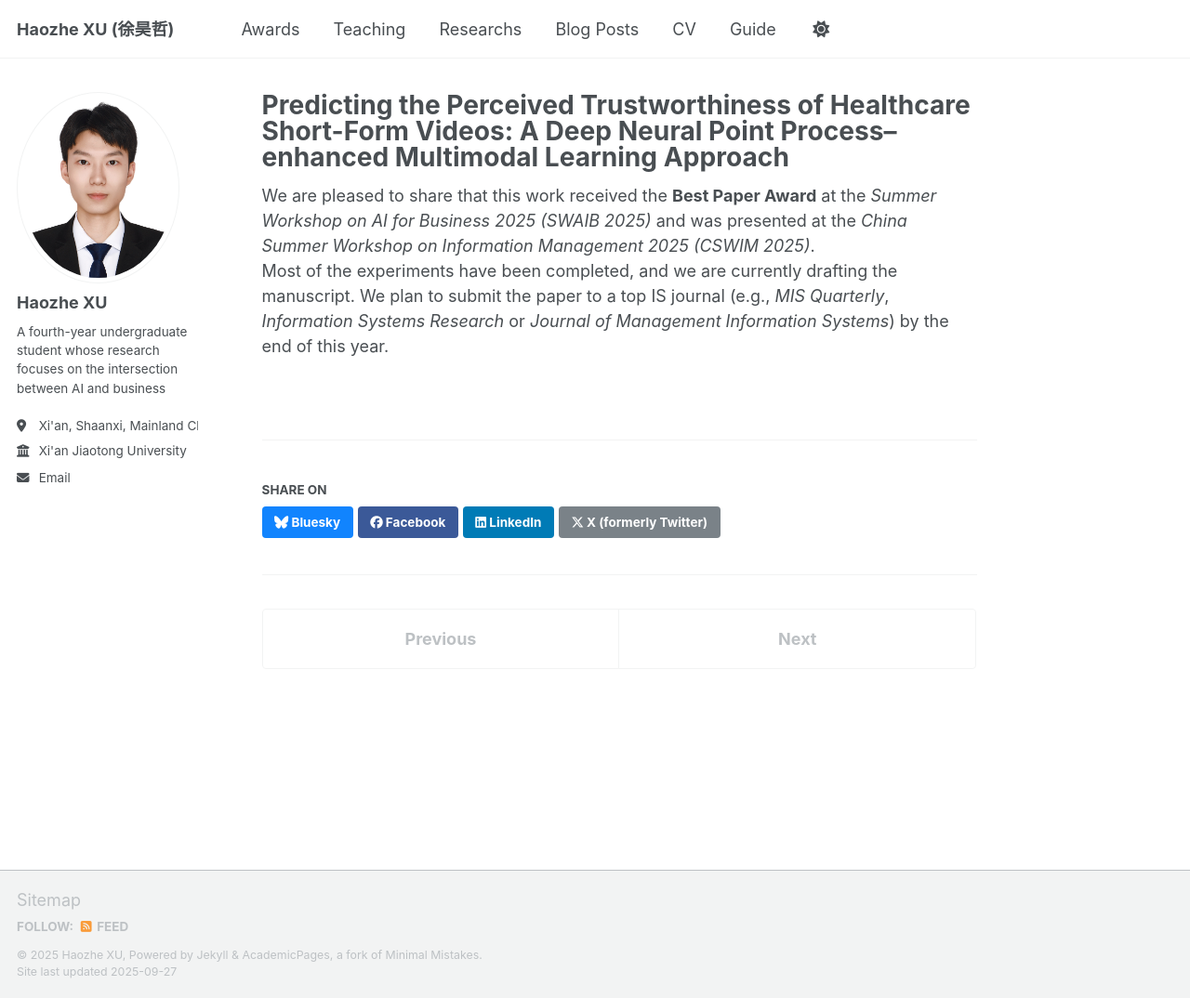
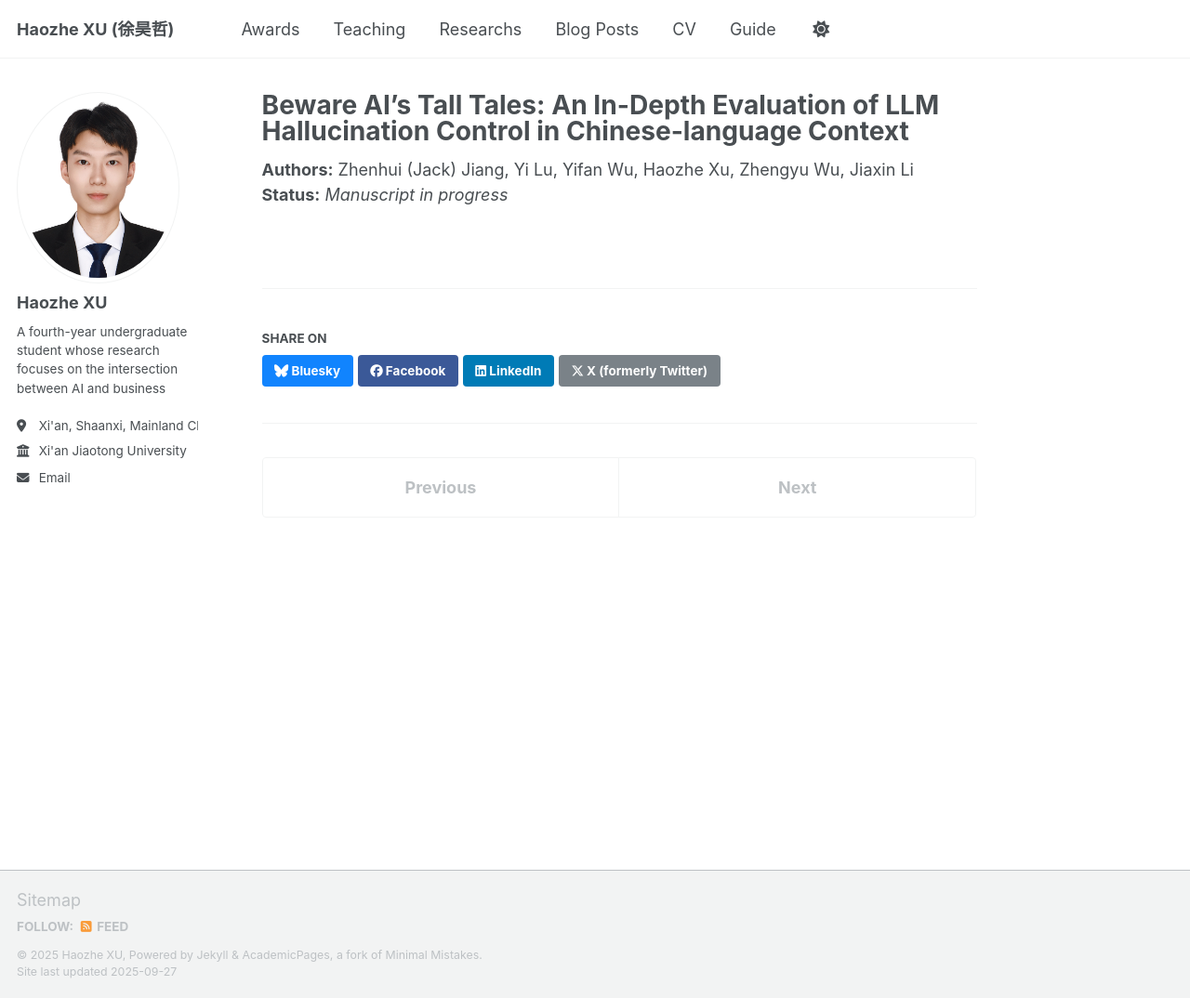
Before and after one commit to XuHaozhe0204/XuHaozhe0204.github.io, a Jekyll site: the page built from _portfolio/portfolio-3.md, in a window 1280 px wide and 1074 px high. Shown: the whole window at 93% size. Built offline with Jekyll 4.4.1, drawn with Linux system fonts in a browser that asks for light colours; a script that is not in the unit is left out.

Commit message:
Update portfolio-3.md

```diff
--- a/_portfolio/portfolio-3.md
+++ b/_portfolio/portfolio-3.md
@@ -1,8 +1,7 @@
 ---
-title: "Predicting the Perceived Trustworthiness of Healthcare Short-Form Videos: A Deep Neural Point Process–enhanced Multimodal Learning Approach"
+title: "Beware AI’s Tall Tales: An In-Depth Evaluation of LLM Hallucination Control in Chinese-language Context"
 excerpt: "Haozhe Xu, Yidong Chai, Yang Liu; Received Best Paper Award at SWAIB 2025; presented at CSWIM 2025. Manuscript in progress."
 collection: portfolio
 ---
-
-We are pleased to share that this work received the **Best Paper Award** at the *Summer Workshop on AI for Business 2025 (SWAIB 2025)* and was presented at the *China Summer Workshop on Information Management 2025 (CSWIM 2025)*.
-Most of the experiments have been completed, and we are currently drafting the manuscript. We plan to submit the paper to a top IS journal (e.g., *MIS Quarterly*,  *Information Systems Research* or *Journal of Management Information Systems*) by the end of this year.
+**Authors:** Zhenhui (Jack) Jiang, Yi Lu, Yifan Wu, Haozhe Xu, Zhengyu Wu, Jiaxin Li
+**Status:** *Manuscript in progress*
```
